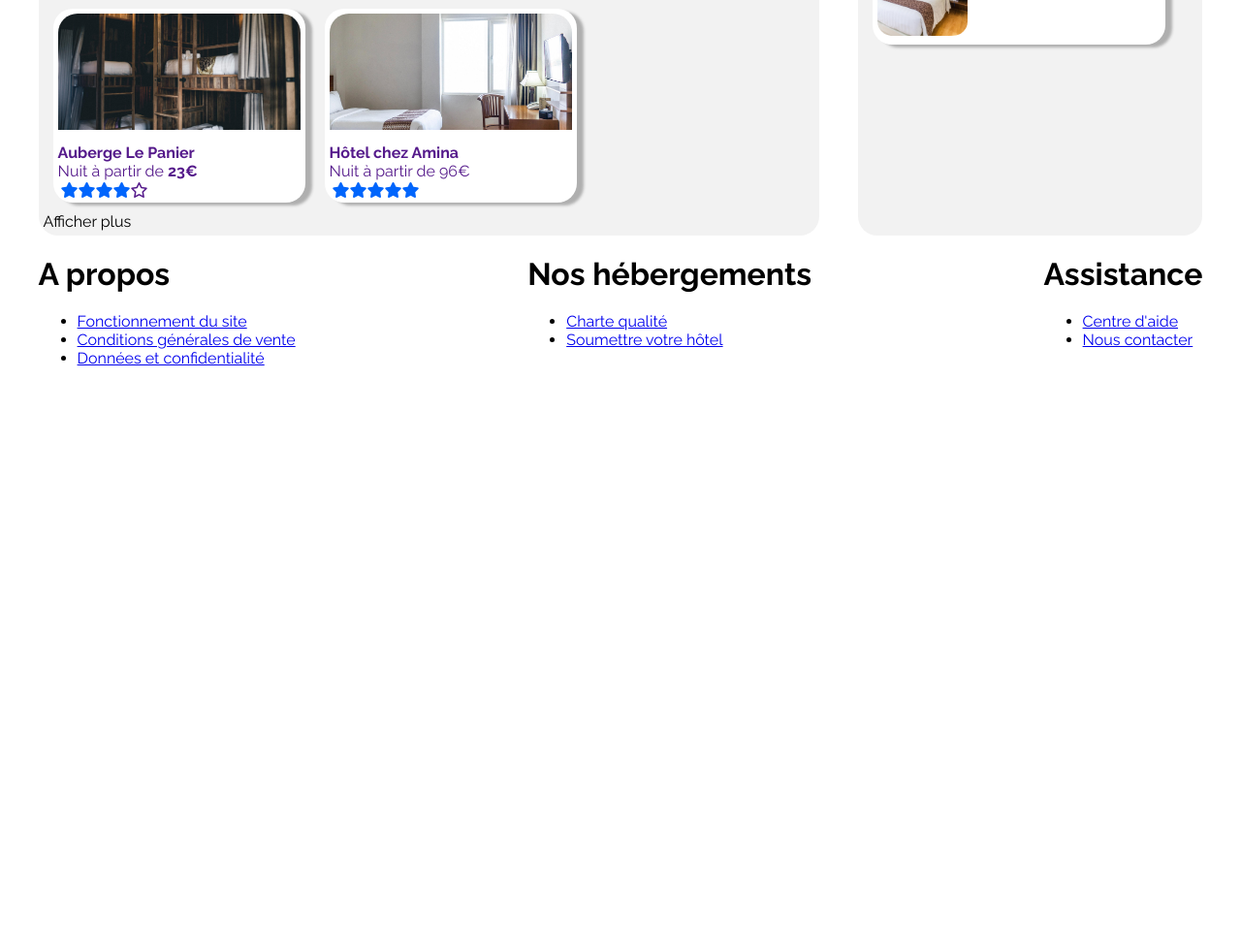
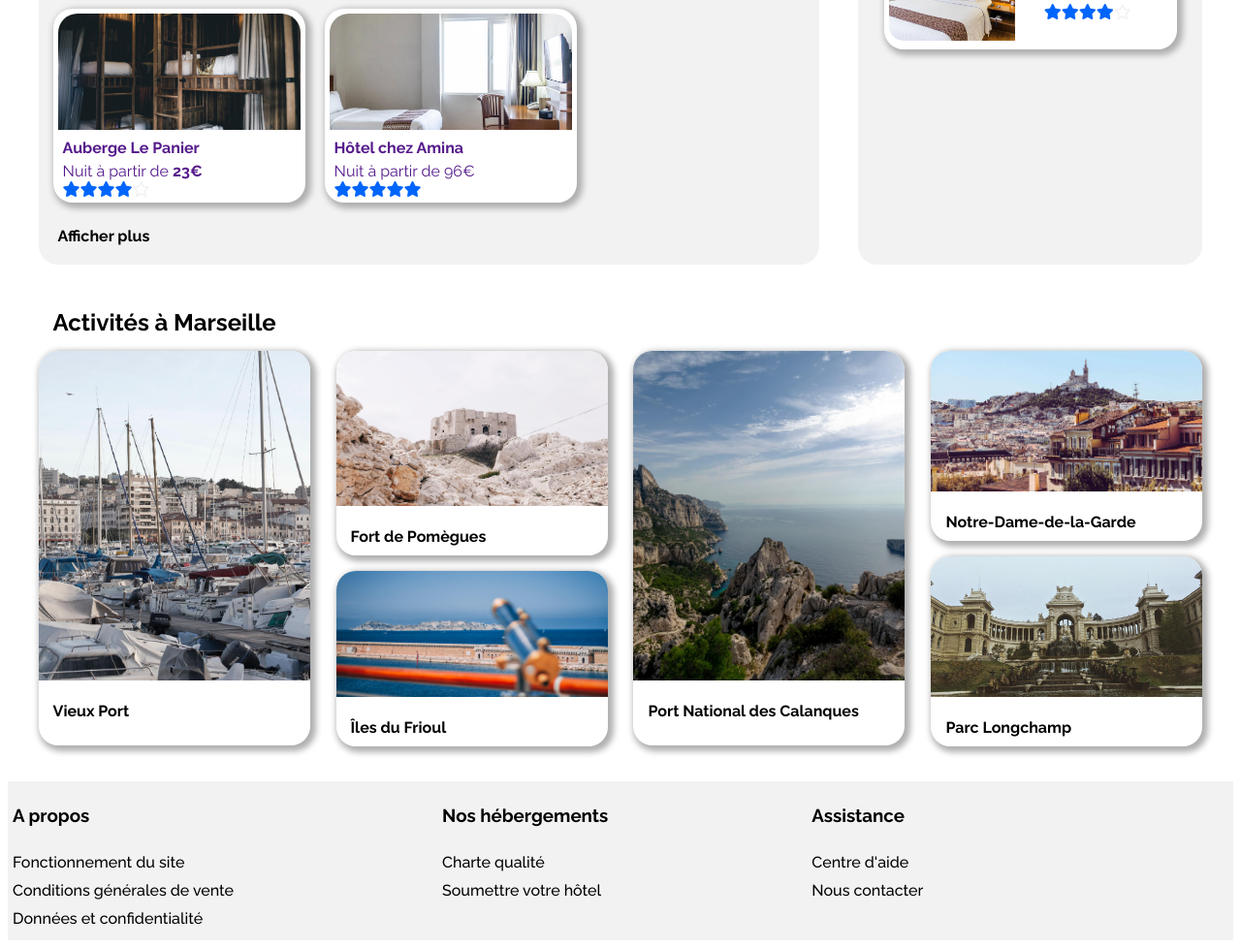
Before and after one commit to Grahf-OC/MaximeNicolau_2_23072021, a plain HTML site: page reservia.html in a window 1280 px wide. Shown: the part 872-1850 px from the top of the page at 97% size. Before the commit the page ends 1275 px from the top, so only its background shows below. Drawn offline with Linux system fonts and the light colour scheme.

Commit message:
desktop presque fini

```diff
--- a/reservia.css
+++ b/reservia.css
@@ -17,7 +17,7 @@ p
 
 .bloc_page
 {
-    width: 95%;
+    width: 100%;
     margin: auto;
 }
 
@@ -28,6 +28,7 @@ header
     display: flex;
     justify-content: space-between;
     align-items: center;
+    margin: 0% 2.5%;
 }
 
 .logo
@@ -48,7 +49,7 @@ header
     text-decoration: none;
     font-size: 1.1em;
     display: inline-block;
-    padding: 10px 15px 10px 50px;
+    padding: 10px 15px 10px 35px;
 }
 
 .puce1
@@ -59,7 +60,7 @@ header
 
 .puce2
 {
-    font-weight: 300;
+    font-weight: 500;
     color: black;
 }
 
@@ -78,7 +79,7 @@ header
     display: flex;
     flex-direction: column;
     justify-content: space-around;
-    margin-bottom: 20px;
+    margin: 0% 2.5% 2% 2.5%;
 }
 
 .recherche h1
@@ -142,13 +143,16 @@ header
     display: flex;
     flex-direction: row;
     justify-content: flex-start;
+    align-items: center;
+    margin: 0% 2.5%;
+
 }
 
 .filtres p
 {
     font-weight: bold;
     font-size: 18px;
-    margin: 14px 10px;
+    margin: 1px 25px 1px 0px;
 }
 
 .bouton_filtres
@@ -167,16 +171,17 @@ header
     background-color:#DEEBFF;
     border-radius: 100%;
     text-align: center;
-    padding: 12px;
-    width: 50px;
-    height: 50px;
-    font-size: 22px;
+    padding: 13px 18px 11px 12px;
+    width: 45px;
+    height: 45px;
+    font-size: 20px;
 }
 
 .bouton_filtres p
 {
-    margin: 1px 20px;
-    font-size: 18px;
+    margin: 1px 16px;
+    font-size: 16px;
+    font-weight: 800;
 }
 
 .bottom_filtres
@@ -184,6 +189,7 @@ header
     display: flex;
     align-items: center;
     margin-top: 10px;
+    margin-left: 2.5%;
     margin-bottom: 20px;
 }
 
@@ -209,6 +215,11 @@ header
     margin-right: 10px;
 }
 
+.far
+{
+    color: #F2F2F2;
+}
+
 /*************************************************Section*******************************************/
 
 
@@ -216,7 +227,9 @@ section
 {
     display: flex;
     justify-content: flex-start;
+    margin: 0% 2.5%;
 }
+
 
 .hebergements
 {
@@ -251,24 +264,24 @@ section
     margin: 10px;
     border-radius: 20px;
     padding: 5px;
-    box-shadow: 7px 3px 3px rgb(175, 175, 175);
+    box-shadow: 3px 3px 6px 3px rgb(175, 175, 175);
 
 }
 
 .hebergements_nom
 {
     font-weight: bold;
-    margin: 10px 0px 0px 0px;
+    margin: 5px;
 }
 
 .prix
 {
-    margin: 0px;
+    margin: 0px 5px;
 }
 
 .notation
 {
-    margin: 1px 3px 5px 3px;
+    margin: 0px 5px;
 }
 
 .result img
@@ -285,6 +298,13 @@ section
     text-decoration: none;
 }
 
+.afficher
+{
+    margin: 15px;
+    font-weight: 700;
+}
+
+
 /*********************************************Aside************************************/
 
 aside
@@ -297,6 +317,12 @@ aside
     padding: 10px;
 }
 
+aside h1
+{
+    font-size: 1.5em;
+    margin: 5% 5% 4% 5%;
+}
+
 .result_aside
 {
     width: 90%;
@@ -305,9 +331,10 @@ aside
     justify-content: flex-start ;
     flex-wrap: nowrap;
     background-color: white;
-    box-shadow: 7px 3px 3px rgb(175, 175, 175);
-    margin: 5px;
+    box-shadow: 3px 3px 6px 3px rgb(175, 175, 175);
+    margin: 5px auto 10px auto;
     border-radius: 20px;
+    align-items: center;
 }
 
 .result_flex
@@ -318,7 +345,12 @@ aside
     background-color: white;
     margin: 10px;
     border-radius: 20px;
-    padding: 5px;
+    padding: 10px;
+}
+
+.text_bloc
+{
+    font-weight: 600;
 }
 
 .result_aside a
@@ -326,20 +358,177 @@ aside
     text-decoration: none;
 }
 
+
 aside img
 {
-    min-height: 130px;
+    min-height: 140px;
     max-height: 150px;
-    max-width: 160px;
+    width: 140px;
+    object-fit: cover;
+    padding: 5px;
+    border-radius: 20px 0px 0px 20px;
+}
 
-    padding: 5px;
+/***************************************Activités********************************************/
+
+#activites
+{
+    margin-top: 30px;
+    display: flex;
+    flex-direction: column;
+}
+
+#activites h1
+{
+    margin: 15px;
+}
+
+.activites
+{
+    display: flex;
+    justify-content: space-between;
+    align-items: flex-start;
+}
+
+.activites h3
+{
+    font-size: 16px;
+    padding: 2px 5px 10px 15px;
+}
+
+
+.activites a
+{
+    text-decoration: none;
+    color: black;
+}
+
+.activites img
+{
+    border-radius: 20px 20px 0px 0px;
+    width: 280px;
+}
+
+.vieux_port
+{
+    box-shadow: 3px 3px 6px 3px rgb(175, 175, 175);
     border-radius: 20px;
 }
 
-/********************************Footer**********************************/
+.vieux_port img
+{
+
+    height: 340px;
+    object-fit: cover;
+}
+
+.fort_frioul
+{
+    display: flex;
+    flex-direction: column;
+    justify-content: space-between;
+}
+.fort
+{
+    box-shadow: 3px 3px 6px 3px rgb(175, 175, 175);
+    border-radius: 20px;
+}
+
+.fort img
+
+{
+    height: 160px;
+    object-fit: cover;
+}
+
+.frioul
+{
+    box-shadow: 3px 3px 6px 3px rgb(175, 175, 175);
+    border-radius: 20px;
+}
+
+.frioul img
+{
+    height: 130px;
+    object-fit: cover;
+}
+
+.calanques
+{
+    box-shadow: 3px 3px 6px 3px rgb(175, 175, 175);
+    border-radius: 20px;
+}
+
+.calanques img
+{
+    height: 340px;
+    object-fit: cover;
+}
+
+.dame
+{
+    box-shadow: 3px 3px 6px 3px rgb(175, 175, 175);
+    border-radius: 20px;
+}
+
+.dame img
+{
+    height: 145px;
+    object-fit: cover;
+}
+
+.parc
+{
+    box-shadow: 3px 3px 6px 3px rgb(175, 175, 175);
+    border-radius: 20px;
+}
+
+.parc img
+{
+    height: 145px;
+    object-fit: cover;
+}
+
+
+
+/*****************************************************Footer**********************************************************/
 
 footer
 {
+    width: 100%;
     display: flex;
-    justify-content: space-between;
+    justify-content: flex-start;
+    background-color: #F2F2F2;
+    margin: 20px 0px 0px 0px;
 }
+
+footer ul
+{
+    list-style: none;
+    padding: 5px 5px 3px 0px;
+    margin: 0;
+    font-size: 16px;
+    font-weight: 500;
+}
+
+footer li
+{
+    padding: 5px 0px;
+}
+
+
+footer a
+{
+    text-decoration: none;
+    color: black;
+
+}
+
+.foot_nav
+{
+    display: flex;
+    flex-direction: column;
+    align-items: flex-start;
+    padding: 5px;
+    margin-right: 200px;
+}
--- a/reservia.html
+++ b/reservia.html
@@ -114,13 +114,13 @@
                             </a>
                         </div>
                     </div>
-                    <p>Afficher plus</p>
+                    <p class="afficher">Afficher plus</p>
                 </div>
 
                 <aside>
                     <h1>Les plus populaires</h1>
                     <div class="result_aside"> <!--Même classe pour toutes les boîtes résultat aside-->
-                        <div><a href=""><img src="images/hebergements/2_large/emile-guillemot-Bj_rcSC5XfE-unsplash.jpg" alt=""></div>
+                        <div class="photo"><a href=""><img src="images/hebergements/2_large/emile-guillemot-Bj_rcSC5XfE-unsplash.jpg" alt=""></div>
                      <div class="result_flex">
                         <p class="text_bloc">Hôtel Le soleil du matin</p>
                         <p class="prix">Nuit à partir de 128€</p>
@@ -128,7 +128,7 @@
                      </div></a>
                     </div>
                     <div class="result_aside">
-                        <div><a href=""><img src="images/hebergements/2_large/aw-creative-VGs8z60yT2c-unsplash.jpg" alt=""></div>
+                        <div class="photo"><a href=""><img src="images/hebergements/2_large/aw-creative-VGs8z60yT2c-unsplash.jpg" alt=""></div>
                      <div class="result_flex">
                         <p class="text_bloc">Au coeur de l'eau Chambres d'hôtes</p>
                         <p class="prix">Nuit à partir de 71€</p>
@@ -136,7 +136,7 @@
                      </div></a>
                     </div>
                     <div class="result_aside">
-                        <div><a href=""><img src="images/hebergements/2_large/febrian-zakaria-sjvU0THccQA-unsplash.jpg" alt=""></div>
+                        <div class="photo"><a href=""><img src="images/hebergements/2_large/febrian-zakaria-sjvU0THccQA-unsplash.jpg" alt=""></div>
                      <div class="result_flex">
                         <p class="text_bloc">Hôtel Tout bleu et Blanc</p>
                         <p class="prix">Nuit à partir de 68€</p>
@@ -147,20 +147,53 @@
                 </aside>
             </section>
 
-            <section id="Activités">
-                <div class="activités"></div>
-                <div class="activités"></div>
-                <div class="activités"></div>
-                <div class="activités"></div>
-                <div class="activités"></div>
-                <div class="activités"></div>
+            <section id="activites">
+                <h1>Activités à Marseille</h1>
+                <div class="activites">
+                    <div class="vieux_port">
+                        <a href="#">
+                            <img src="images/activites/2_large/reno-laithienne-QUgJhdY5Fyk-unsplash.jpg" alt="">
+                            <h3>Vieux Port</h3>
+                        </a>
+                    </div>
+                    <div class="fort_frioul">
+                        <a href="#">
+                        <div class="fort">
+                            <img src="images/activites/2_large/paul-hermann-QFTrLdQIRhI-unsplash.jpg" alt="">
+                            <h3>Fort de Pomègues</h3>
+                        </div>
+                        <div class="frioul">
+                            <img src="images/activites/2_large/kevin-hikari-rV_Qd1l-VXg-unsplash.jpg" alt="">
+                            <h3>Îles du Frioul</h3>
+                        </div>
+                    </div></a>
+                    <div class="calanques">
+                        <a href="#">
+                            <img src="images/activites/2_large/kilyan-sockalingum-NR8-cBCN3aI-unsplash.jpg" alt="">
+                            <h3>Port National des Calanques</h3>
+                        </a>
+                    </div>
+                    <div class="dame_parc">
+                        <a href="#">
+                            <div class="dame">
+                                <img src="images/activites/2_large/florian-wehde-xW9e8gdotxI-unsplash.jpg" alt="">
+                                <h3>Notre-Dame-de-la-Garde</h3>
+                            </div>
+                            <div class="parc">
+                                <img src="images/activites/2_large/lena-paulin-wH2-EJoDcV0-unsplash.jpg" alt="">
+                                <h3>Parc Longchamp</h3>
+                            </div>
+                        </a>
+                    </div>
+
+            </div>
             </section>
 
         </main>
 
         <footer>
-            <div id="A_propos">
-                <h1>A propos</h1>
+            <div class="foot_nav">
+                <h3>A propos</h3>
                 <ul>
                     <li><a href="#">Fonctionnement du site</a></li>
                     <li><a href="#">Conditions générales de vente</a></li>
@@ -169,16 +202,16 @@
                 </ul>
             </div>
 
-            <div id="Nos_hébergements">
-                <h1>Nos hébergements</h1>
+            <div class="foot_nav">
+                <h3>Nos hébergements</h3>
                 <ul>
                     <li><a href="#">Charte qualité</a></li>
                     <li><a href="#">Soumettre votre hôtel</a></li>
                 </ul>
             </div>
 
-            <div id="Assistance">
-                <h1>Assistance</h1>
+            <div class="foot_nav">
+                <h3>Assistance</h3>
                 <ul>
                     <li><a href="#">Centre d'aide</a></li>
                     <li><a href="#">Nous contacter</a></li>
```
